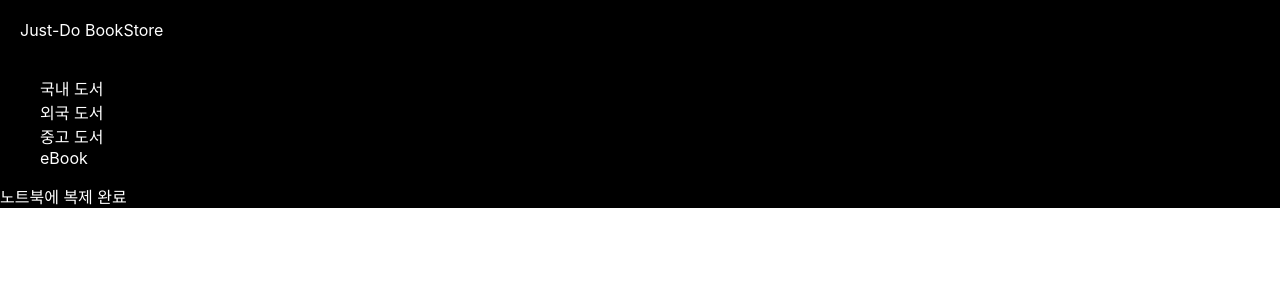
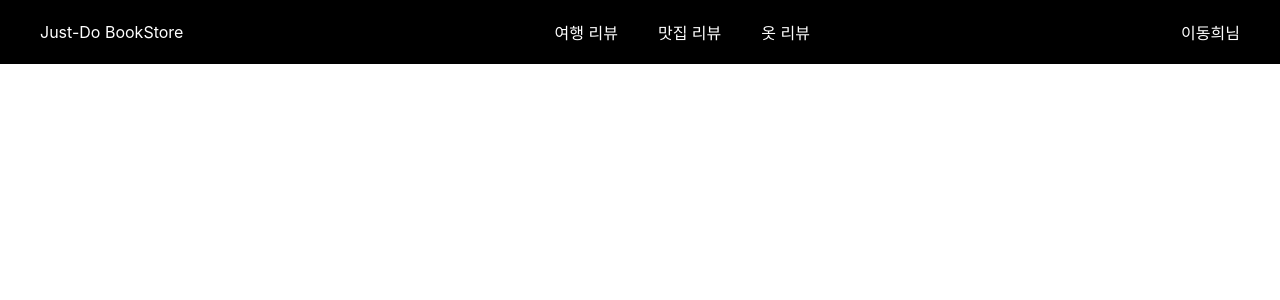
Before and after one commit to LDH-Duke/Blog-React, a React (Create React App) app: page / in a window 1280 px wide. Shown: the top 300 px of the page. Built offline with nearby package versions, Linux system fonts and the light colour scheme.

Commit message:
onlinebook에서 blog로 수정

```diff
--- a/src/App.css
+++ b/src/App.css
@@ -11,28 +11,6 @@
   .App-logo {
     animation: App-logo-spin infinite 20s linear;
   }
-}
-div {
-  box-sizing: border-box;
-}
-
-
-
-.header-nav {
-  display: flex;
-  background: black;
-  color: white;
-  width: 100%;
-}
-
-.nav-logo {
-  padding: 20px;
-
-}
-
-.list {
-  text-align: left;
-  padding-left: 20px;
 }
 
 .App-header {
--- a/src/component/header_nav.js
+++ b/src/component/header_nav.js
@@ -6,16 +6,15 @@ export default function header_nav(){
                     <div className="nav-logo">
                         <span className="logo">Just-Do BookStore</span>
                     </div>
-                    <div className="nav-list">
+                    <div className="nav-categori">
                         <ul>
-                            <li>국내 도서</li>
-                            <li>외국 도서</li>
-                            <li>중고 도서</li>
-                            <li>eBook</li>
+                            <li><a href="#">여행 리뷰</a></li>
+                            <li><a href="#">맛집 리뷰</a></li>
+                            <li><a href="#">옷 리뷰</a></li>
                         </ul>
                     </div>
-                    <div>
-                        노트북에 복제 완료
+                    <div className="nav-myInfo">
+                        <span className="nickname">이동희님</span>
                     </div>
                 </div>
             </div>
--- a/src/index.css
+++ b/src/index.css
@@ -1,3 +1,9 @@
+* {
+  margin: 0;
+  padding: 0;
+  box-sizing: border-box;
+}
+
 body {
   margin: 0;
   font-family: -apple-system, BlinkMacSystemFont, 'Segoe UI', 'Roboto', 'Oxygen',
@@ -12,24 +18,33 @@ code {
     monospace;
 }
 
-div {
-  box-sizing: border-box;
-}
+ul li, a, span{
+  text-decoration: none;
+  text-align: center;
+  color: white;
+  list-style: none;
 
-ul {
-  list-style: none;
 }
 
 .nav {
   background: black;
   color: white;
+
+
+}
+
+.nav-item-group {
   display: flex;
+  justify-content: space-between;
+  align-items: center;
+  padding: 20px 40px;
 }
 
 .nav-logo {
-  flex: 1;
+
 }
 
-.nav-list{
-  flex:1;
+.nav-categori li {
+  display: inline-block;
+  padding: 0px 20px;
 }
```
